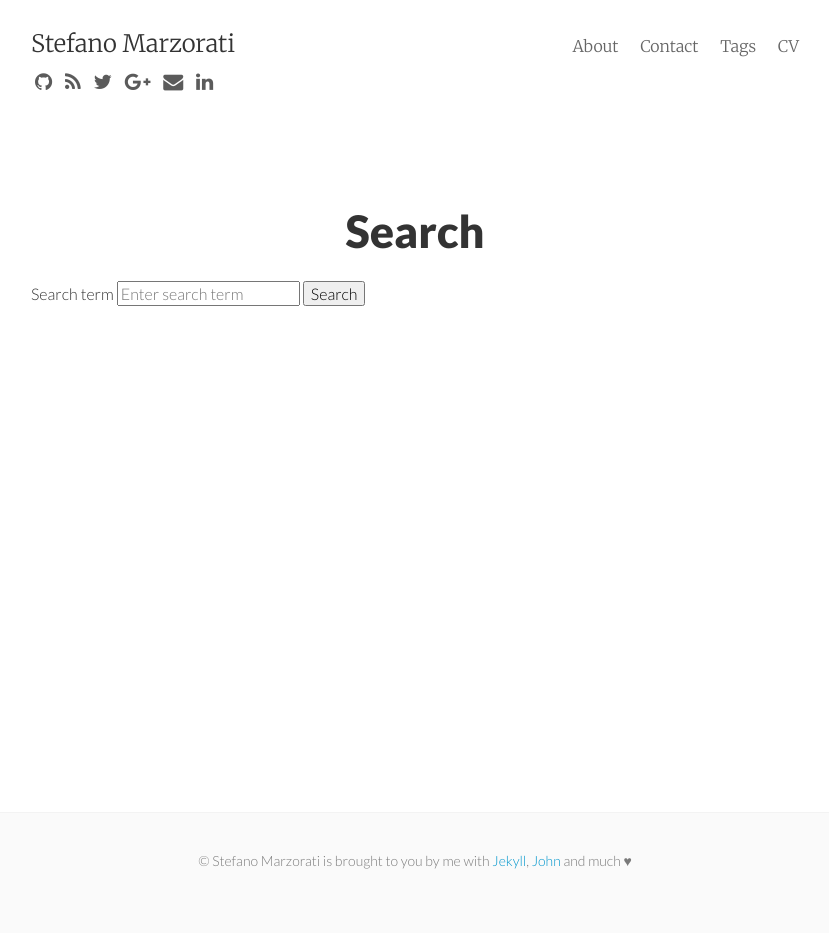
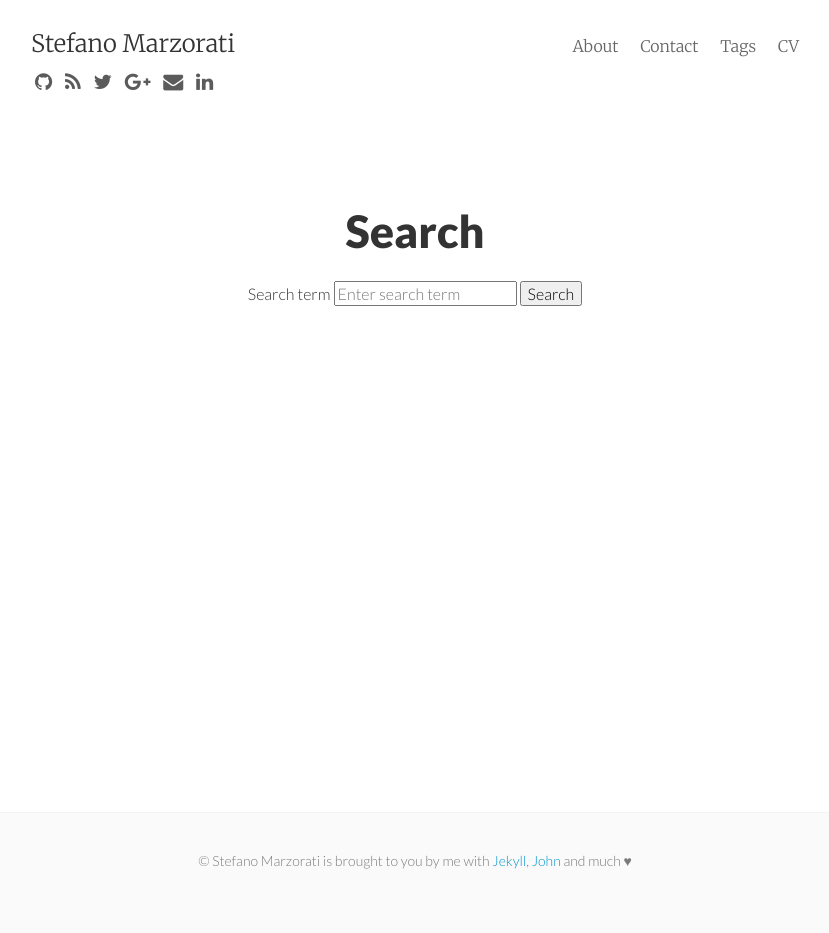
Before and after one commit to marste/Blog, a Jekyll site: the page built from search/index.html, in a window 1280 px wide. Shown: the whole page, without its empty margins (225-1054 px from the left). Built offline with Jekyll 4.4.1, drawn with Linux system fonts in a browser that asks for light colours; nearby versions of some CDN libraries; Markdown is read by kramdown in place of the engine named in the settings.

```diff
--- a/search/index.html
+++ b/search/index.html
@@ -4,7 +4,7 @@ title: Search
 search_omit: true
 ---
 
-  <center><h1>Search</h1></center>
+  <center><h1>Search</h1>
 
   <!-- Search form -->
   <form method="get" action="/search" data-search-form>
@@ -19,7 +19,7 @@ search_omit: true
   </p>
   <div data-search-results></div>
 
-
+</center>
 
   <!-- Search result template -->
   <script type="text/x-template" id="search-result">
```
